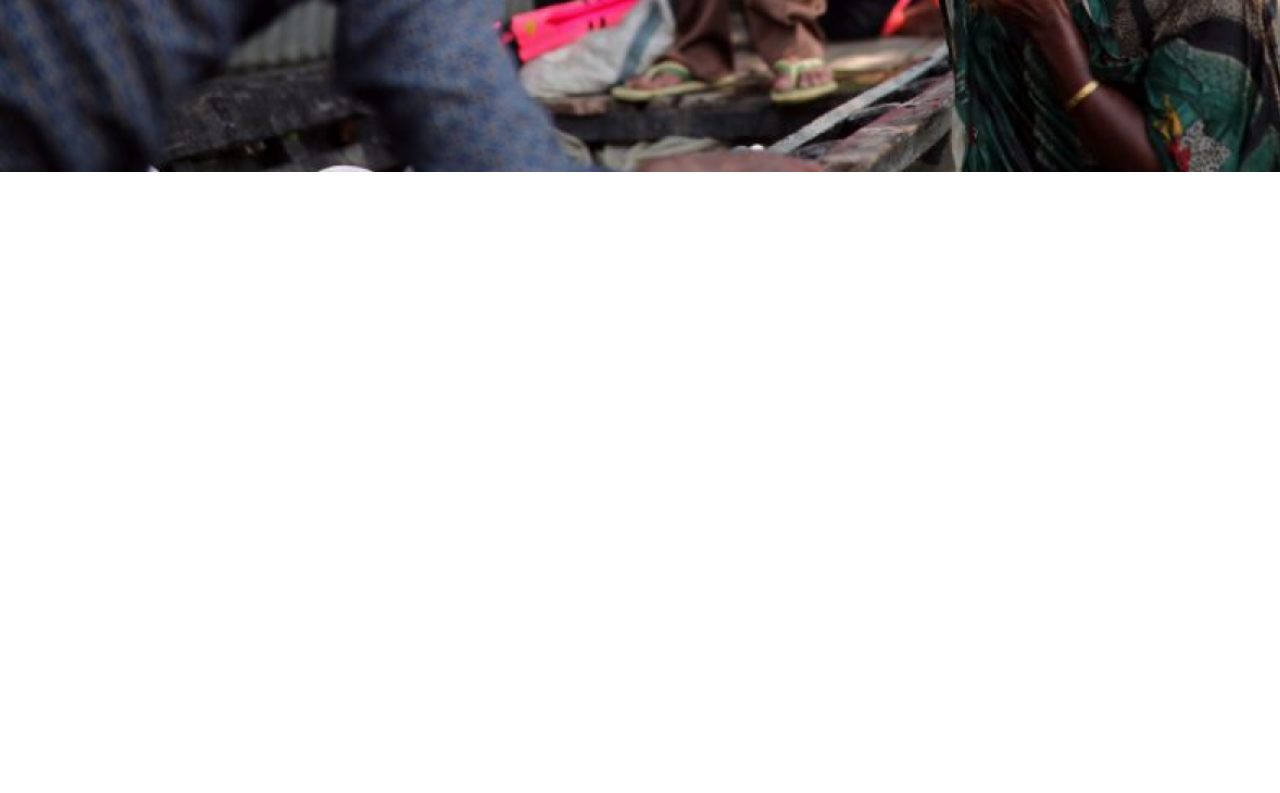
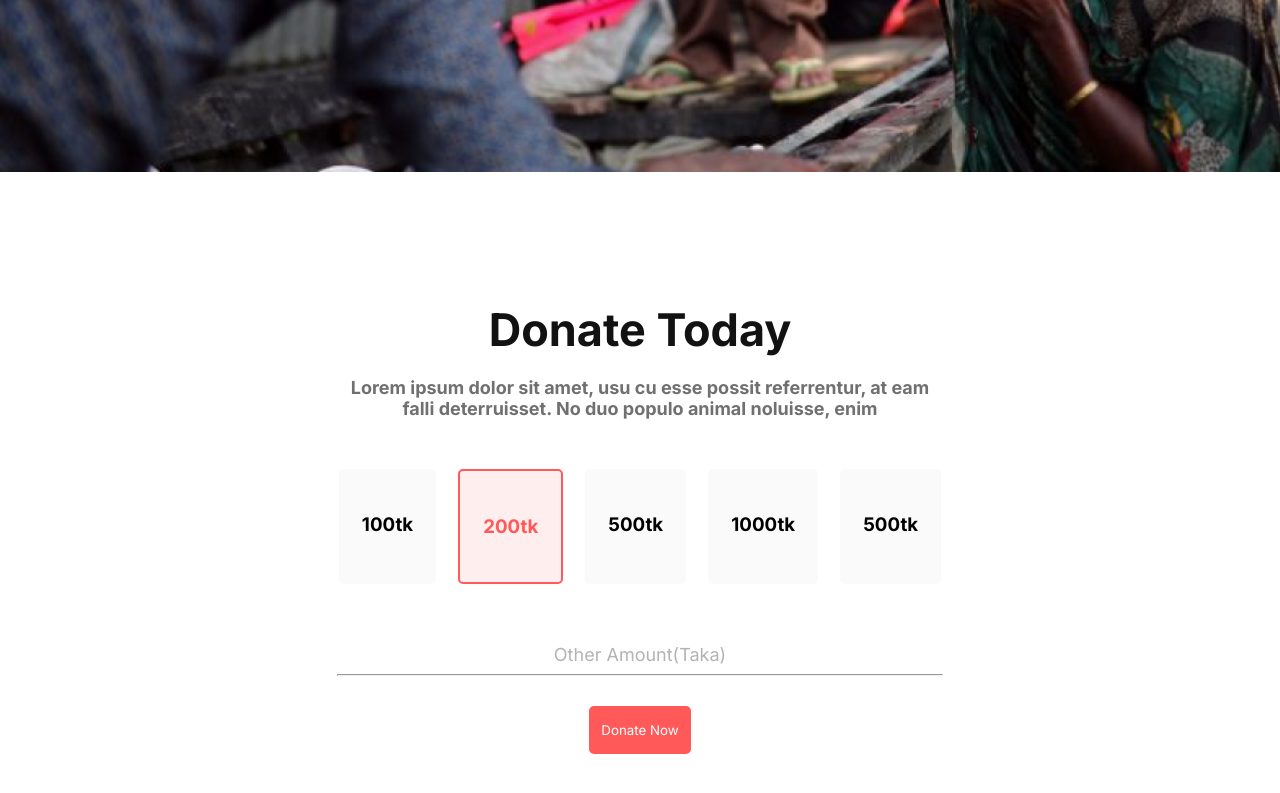
Before and after one commit to emon1995/donate-today, a plain HTML site: page index.html in a window 1280 px wide. Shown: the part 555-1348 px from the top of the page. Before the commit the page ends 800 px from the top, so only its background shows below. Drawn offline with Linux system fonts and the light colour scheme.

Commit message:
Donate section complete

```diff
--- a/index.html
+++ b/index.html
@@ -21,5 +21,28 @@
         </a>
       </div>
     </header>
+    <!-- Main section -->
+    <main class="main">
+      <!-- Donate section -->
+      <section class="donate">
+        <h2 class="donate-title section-title">Donate Today</h2>
+        <h4 class="donate-subtitle">
+          Lorem ipsum dolor sit amet, usu cu esse possit referrentur, at eam
+          falli deterruisset. No duo populo animal noluisse, enim
+        </h4>
+        <div class="donate-taka">
+          <h3 class="donate-taka-item">100tk</h3>
+          <h3 class="donate-taka-item item">200tk</h3>
+          <h3 class="donate-taka-item">500tk</h3>
+          <h3 class="donate-taka-item">1000tk</h3>
+          <h3 class="donate-taka-item">500tk</h3>
+        </div>
+        <p class="donate-amount">Other Amount(Taka)</p>
+        <hr />
+        <a href="#">
+          <button class="btn-primary">Donate Now</button>
+        </a>
+      </section>
+    </main>
   </body>
 </html>
--- a/styles/donate.css
+++ b/styles/donate.css
@@ -44,3 +44,57 @@
   color: #ffffff;
   margin-bottom: 30px;
 }
+
+/* Section */
+.section-title {
+  font-weight: 700;
+  font-size: 45px;
+  text-align: center;
+  color: #121212;
+}
+
+/* Donate style */
+.donate {
+  text-align: center;
+  margin: 130px 337px;
+}
+
+.donate-title {
+  margin-bottom: 20px;
+}
+
+.donate-subtitle {
+  font-size: 18px;
+  color: #707070;
+  margin-bottom: 50px;
+}
+
+.donate-taka {
+  display: flex;
+  justify-content: center;
+  gap: 22px;
+}
+
+.donate-taka-item {
+  background: #fafafa;
+  border-radius: 5px;
+  padding: 44px 23px;
+  margin-bottom: 60px;
+}
+
+.donate .item {
+  color: #ff5959;
+  background: #ffeeee;
+  border: 2px solid #ff5959;
+  border-radius: 5px;
+}
+
+.donate-amount {
+  font-size: 18px;
+  color: #b3b3b3;
+  margin-bottom: 9px;
+}
+
+.donate hr {
+  margin-bottom: 30px;
+}
```
